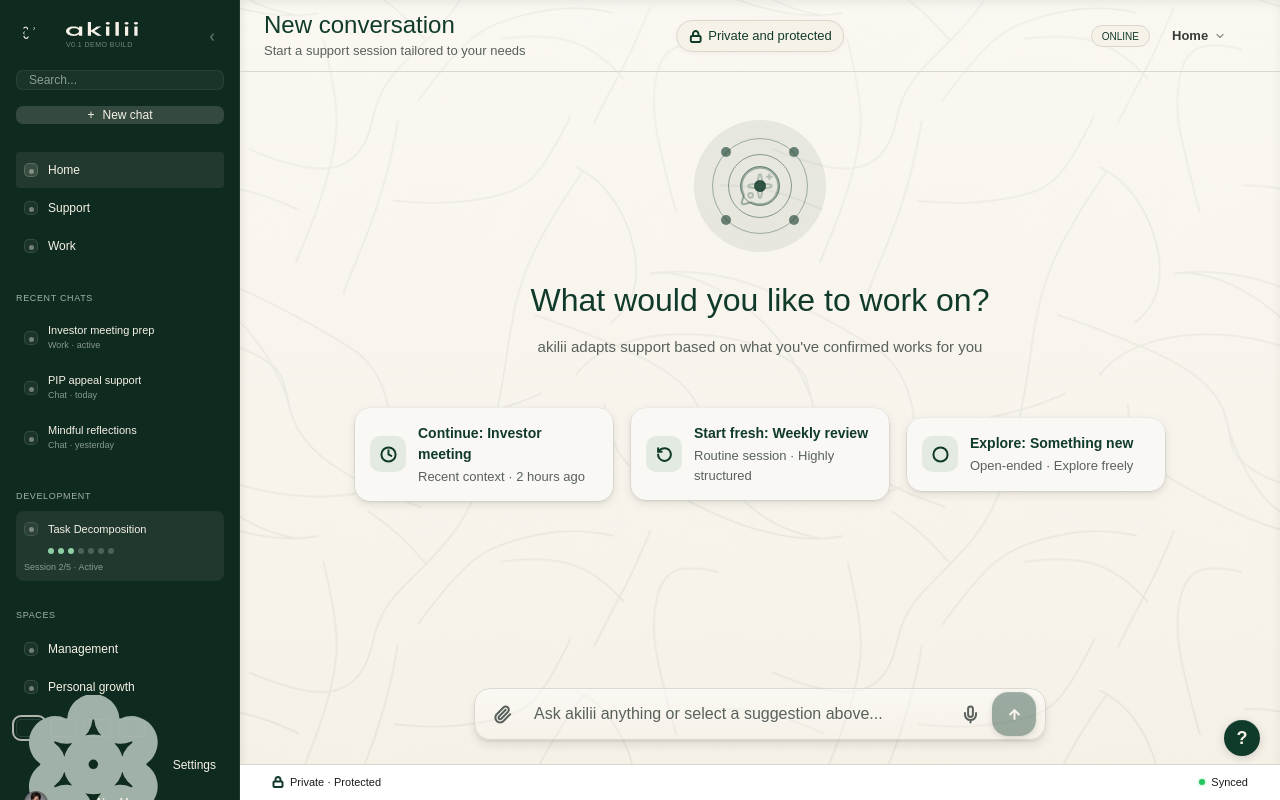
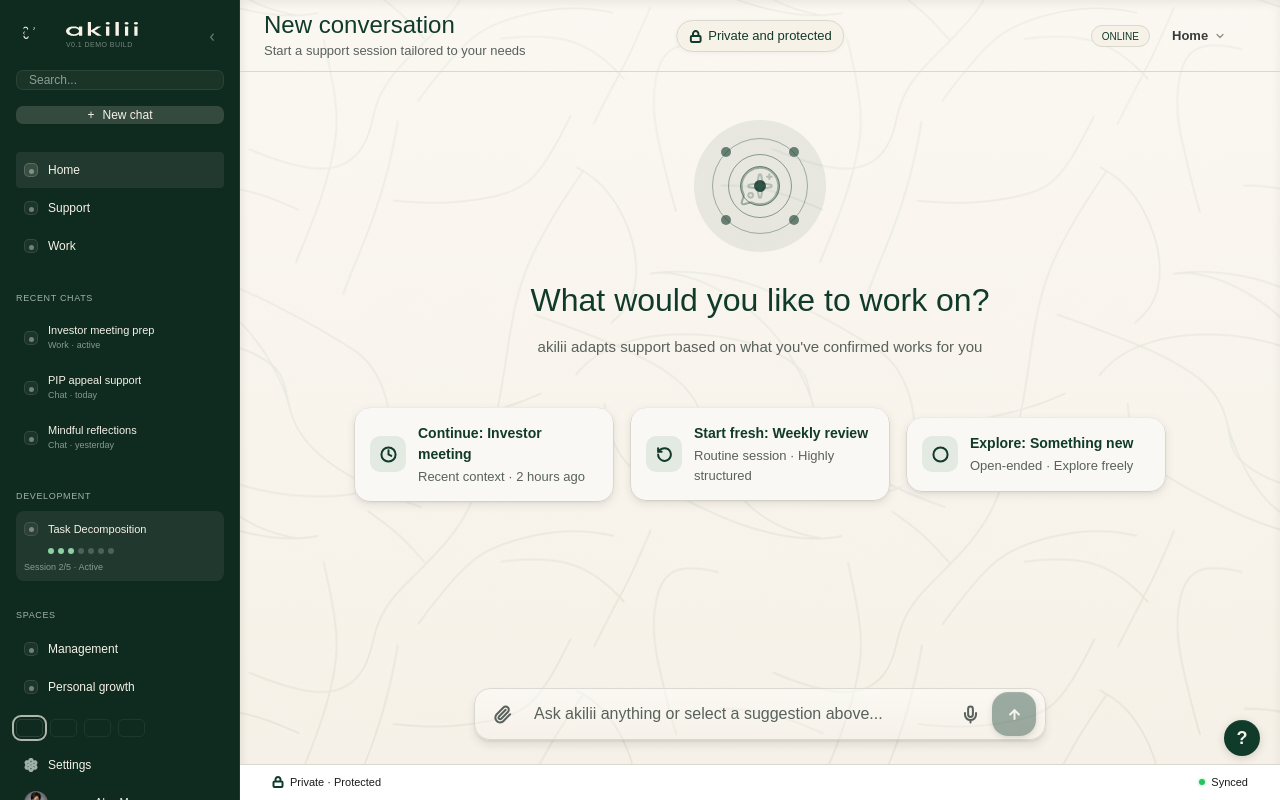
Before and after one commit to FullSpektrum-ai/akilii, a React (Vite) app: page / in a window 1280 px wide. Built offline with nearby package versions, Linux system fonts and the light colour scheme; a web font is replaced by a local one.

Commit message:
Fix sidebar footer icon sizing

```diff
--- a/src/canonical-fidelity.css
+++ b/src/canonical-fidelity.css
@@ -32,7 +32,8 @@
 .development-card { min-height: 70px; padding: 10px 8px; border-radius: 8px; background: rgba(245, 240, 230, 0.07); }
 .development-title { gap: 10px; font-size: 11px; }
 .progress-dots { margin-left: 24px; }
-.settings-row { gap: 10px; padding: 0 8px; }
+.settings-row { gap: 10px; padding: 0 8px; min-height: 36px; height: 36px; }
+.settings-icon { width: 14px !important; height: 14px !important; flex: 0 0 14px; display: block; overflow: visible; }
 .settings-icon path { stroke: var(--sidebar-muted); }
 .account-card { height: 40px; }
 
```
